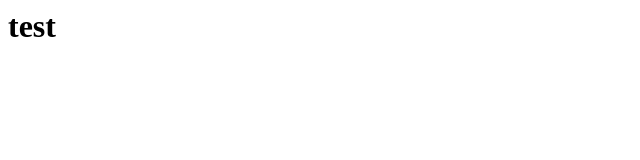
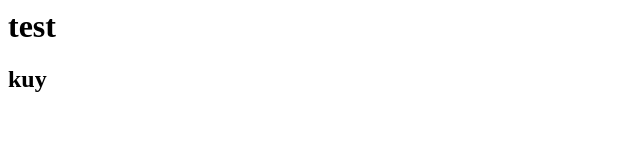
Before and after one commit to Beerjung/banana, a plain HTML site: page index.html in a window 1280 px wide. Shown: the full height of the page, 0-640 px from the left. Drawn offline with Linux system fonts and the light colour scheme.

Commit message:
เพิ่ม h2

```diff
--- a/index.html
+++ b/index.html
@@ -1 +1,2 @@
 <h1>test</h1>
+	<h2>kuy</h2>
```
